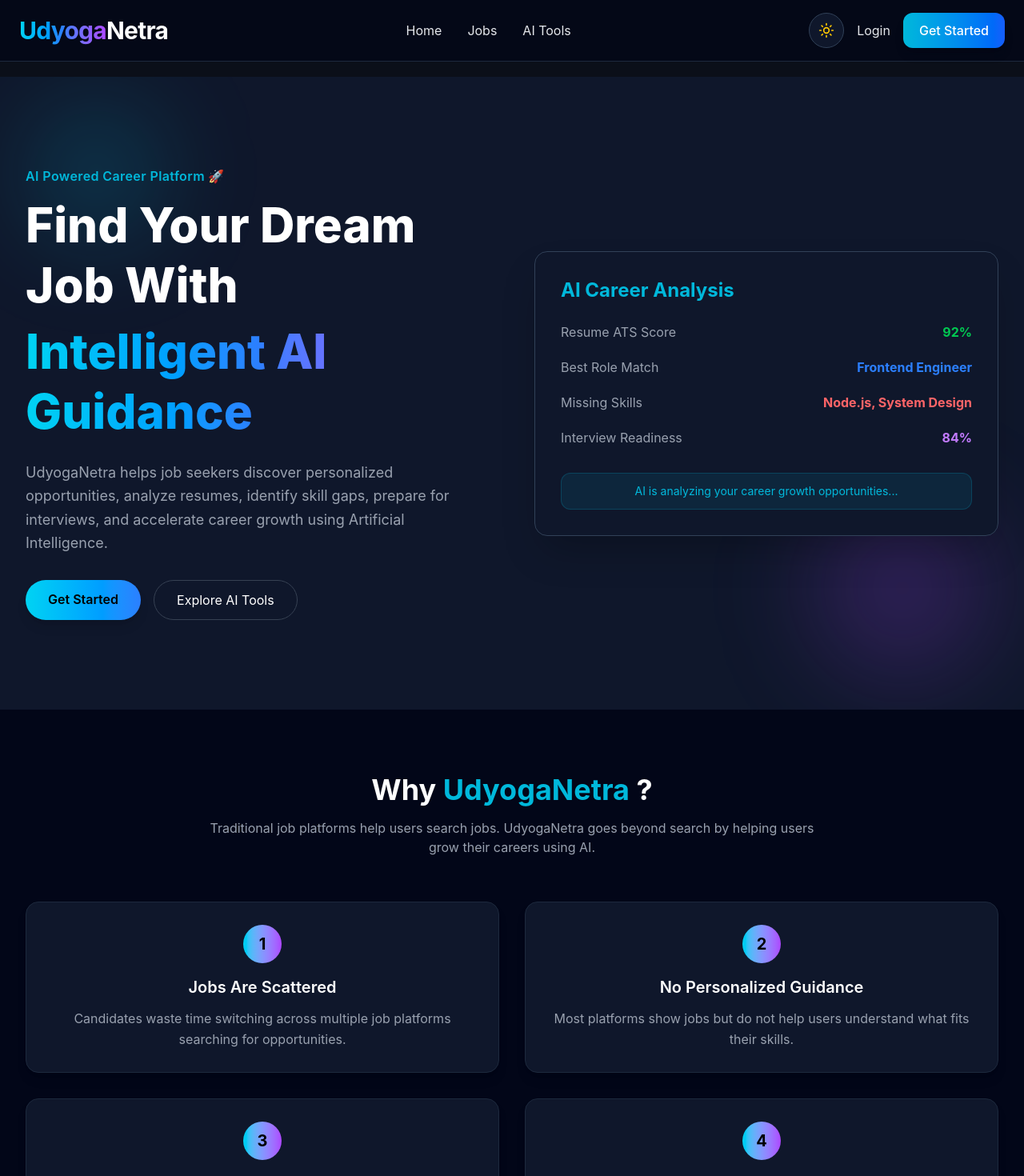
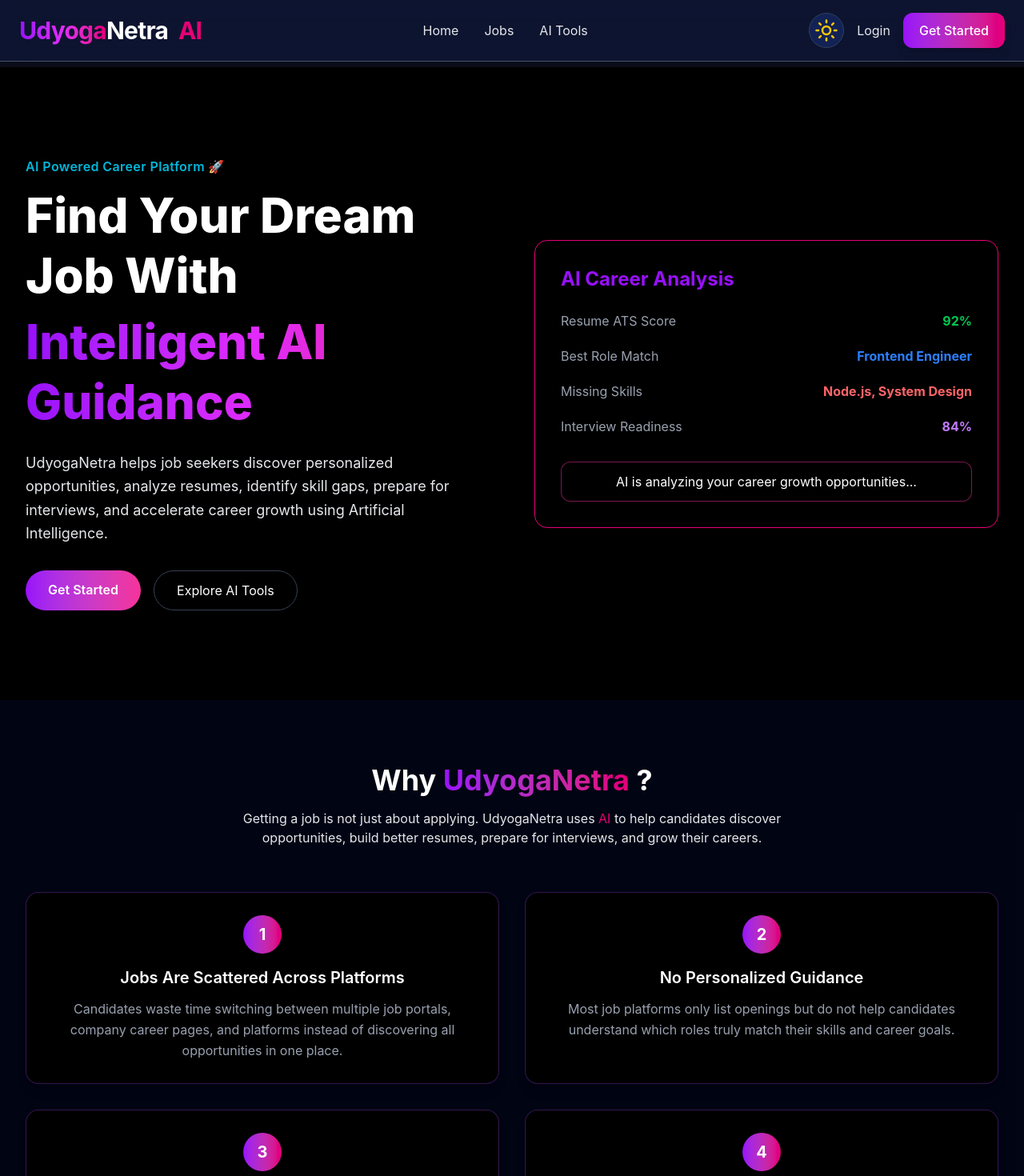
Before and after one commit to ramusiripalli/udyoganetra-ai, a React app in the folder frontend/: page / in a window 1280 px wide. Shown: the top 1470 px of the page at 80% size. Built offline with nearby package versions, Linux system fonts and the light colour scheme; the HTML template or start-up script is replaced by a standard one.

Commit message:
Style: FrontEnd- NavBar hero Section WhyUdyoganetra made beautiful

```diff
--- a/frontend/src/App.jsx
+++ b/frontend/src/App.jsx
@@ -17,20 +17,13 @@
       {/* Main Theme Wrapper */}
 
       <div
-        className="
-        min-h-screen
-        bg-white
-        dark:bg-[#0B0F19]
-        text-black
-        dark:text-white
-        transition-all duration-500
-        "
-      >
+        className="min-h-screen bg-white dark:bg-[#0b0c19] text-black dark:text-white
+        transition-all duration-500">
         {/* Global Navbar */}
         <Navbar />
 
         {/* Padding so navbar does not overlap */}
-        <main className="pt-24">
+        <main className="pt-21">
           <Routes>
             <Route path="/" element={<Landing />} />
             <Route path="/login" element={<Login />} />
--- a/frontend/src/components/LandingPage/HeroSection.jsx
+++ b/frontend/src/components/LandingPage/HeroSection.jsx
@@ -4,11 +4,6 @@
 const HeroSection = () => {
   return (
     <section className="relative px-6 sm:px-8 py-20 md:py-28 max-w-7xl mx-auto flex flex-col md:flex-row items-center justify-between gap-14 overflow-hidden">
-
-      {/* Background Glow */}
-      <div className="absolute top-10 left-10 w-40 h-40 bg-cyan-400/20 blur-3xl rounded-full"></div>
-      <div className="absolute bottom-10 right-10 w-56 h-56 bg-purple-500/20 blur-3xl rounded-full"></div>
-
       {/* Left Content */}
       <motion.div
         className="w-full md:w-1/2 relative z-10"
@@ -24,12 +19,12 @@
 
           Find Your Dream Job With
 
-          <span className="block bg-gradient-to-r from-cyan-400 via-blue-500 to-purple-500 text-transparent bg-clip-text mt-2">
+          <span className="block bg-gradient-to-r from-purple-600 via-fuchsia-500 to-pink-600 text-transparent bg-clip-text mt-2">
             Intelligent AI Guidance
           </span>
         </h1>
 
-        <p className="mt-6 text-gray-600 dark:text-gray-400 text-base sm:text-lg leading-relaxed max-w-xl">
+        <p className="mt-6 text-gray-900 dark:text-gray-200 text-base sm:text-lg leading-relaxed max-w-xl">
           UdyogaNetra helps job seekers discover personalized opportunities,
           analyze resumes, identify skill gaps, prepare for interviews,
           and accelerate career growth using Artificial Intelligence.
@@ -39,7 +34,7 @@
 
           <Link
             to="/register"
-            className="px-7 py-3 rounded-full font-semibold bg-gradient-to-r from-cyan-400 to-blue-500 text-black shadow-lg hover:scale-105 transition duration-300"
+            className="px-7 py-3 rounded-full font-semibold bg-gradient-to-r from-purple-600 to-pink-500 text-white shadow-lg hover:scale-105 transition duration-300"
           >
             Get Started
           </Link>
@@ -61,9 +56,9 @@
         animate={{ x: 0, opacity: 1 }}
         transition={{ duration: 1.2 }}
       >
-        <div className="rounded-2xl p-8 bg-white dark:bg-slate-900 border border-gray-200 dark:border-slate-700 shadow-2xl backdrop-blur-xl">
+        <div className="rounded-2xl p-8 bg-white dark:bg-black/90 border border-pink-600 dark:border-pink-600 shadow-2xl backdrop-blur-xl">
 
-          <h3 className="text-2xl font-bold text-cyan-500 mb-6">
+          <h3 className="text-2xl font-bold text-purple-600 mb-6">
             AI Career Analysis
           </h3>
 
@@ -103,8 +98,8 @@
 
           </div>
 
-          <div className="mt-8 p-3 rounded-xl bg-cyan-500/10 border border-cyan-500/20">
-            <p className="text-sm text-cyan-500 text-center">
+          <div className="mt-8 p-3 rounded-xl bg-white dark:bg-black border border-pink-500/50">
+            <p className="text-md text-pink-600  dark:text-white text-center">
               AI is analyzing your career growth opportunities...
             </p>
           </div>
--- a/frontend/src/components/LandingPage/WhyUdyogaNetra.jsx
+++ b/frontend/src/components/LandingPage/WhyUdyogaNetra.jsx
@@ -2,26 +2,26 @@
 
 const problems = [
   {
-    title: "Jobs Are Scattered",
-    desc: "Candidates waste time switching across multiple job platforms searching for opportunities."
+    title: "Jobs Are Scattered Across Platforms",
+    desc: "Candidates waste time switching between multiple job portals, company career pages, and platforms instead of discovering all opportunities in one place."
   },
   {
     title: "No Personalized Guidance",
-    desc: "Most platforms show jobs but do not help users understand what fits their skills."
+    desc: "Most job platforms only list openings but do not help candidates understand which roles truly match their skills and career goals."
   },
   {
     title: "Poor Resume Quality",
-    desc: "Many candidates fail ATS screening because resumes are not optimized correctly."
+    desc: "Many candidates fail ATS screening because resumes are not optimized according to industry standards and recruiter expectations."
   },
   {
     title: "Lack of Interview Preparation",
-    desc: "Job seekers often do not know what questions to prepare before interviews."
+    desc: "Job seekers often struggle in interviews because they do not know what technical or HR questions to prepare beforehand."
   }
 ];
 
 const WhyUdyogaNetra = () => {
   return (
-    <section className="py-20 px-6 sm:px-8 bg-gray-50 dark:bg-slate-950">
+    <section className="py-20 px-6 sm:px-8 bg-gray-50 dark:bg-slate-950/80">
 
       <motion.div
         className="max-w-7xl mx-auto text-center"
@@ -32,12 +32,11 @@
       >
 
         <h2 className="text-3xl sm:text-4xl font-bold text-gray-900 dark:text-white">
-          Why <span className="text-cyan-500">UdyogaNetra</span> ?
+          Why <span className="bg-linear-to-r from-purple-600  to-pink-600 text-transparent bg-clip-text">UdyogaNetra</span> ?
         </h2>
 
-        <p className="mt-4 text-gray-600 dark:text-gray-400 max-w-3xl mx-auto">
-          Traditional job platforms help users search jobs.
-          UdyogaNetra goes beyond search by helping users grow their careers using AI.
+        <p className="mt-4 text-gray-600 dark:text-gray-200 max-w-3xl mx-auto">
+          Getting a job is not just about applying. UdyogaNetra uses <span className="text-pink-600">AI</span> to help candidates discover opportunities, build better resumes, prepare for interviews, and grow their careers.
         </p>
 
         <div className="grid grid-cols-1 md:grid-cols-2 gap-8 mt-14">
@@ -45,14 +44,14 @@
           {problems.map((item, index) => (
             <motion.div
               key={index}
-              className="p-7 rounded-2xl bg-white dark:bg-slate-900 border border-gray-200 dark:border-slate-800 shadow-lg hover:-translate-y-2 transition duration-300"
+              className="p-7 rounded-2xl bg-white dark:bg-black border border-gray-200 dark:border-purple-500/30 shadow-lg hover:-translate-y-2 transition duration-300"
               initial={{ opacity: 0, y: 30 }}
               whileInView={{ opacity: 1, y: 0 }}
               transition={{ delay: index * 0.15 }}
               viewport={{ once: true }}
             >
 
-              <div className="w-12 h-12 rounded-full bg-gradient-to-r from-cyan-400 to-purple-500 flex items-center justify-center text-black font-bold text-xl mb-4 mx-auto">
+              <div className="w-12 h-12 rounded-full bg-gradient-to-r from-purple-600 to-pink-600 flex items-center justify-center text-black dark:text-white font-bold text-xl mb-4 mx-auto">
                 {index + 1}
               </div>
 
--- a/frontend/src/components/common/Navbar.jsx
+++ b/frontend/src/components/common/Navbar.jsx
@@ -13,22 +13,20 @@
       initial={{ y: -60, opacity: 0 }}
       animate={{ y: 0, opacity: 1 }}
       transition={{ duration: 0.8 }}
-      className="
-        fixed top-0 left-0 w-full z-50
-        backdrop-blur-xl
-        bg-white/70 dark:bg-slate-950/70
-        border-b border-gray-200 dark:border-slate-800
-      "
-    >
+      className="fixed top-0 left-0 w-full z-50 backdrop-blur-xl bg-white/70 dark:bg-blue-900/20
+        border-b border-gray-200 dark:border-slate-600">
       <div className="max-w-7xl mx-auto px-6 py-4 flex items-center justify-between">
 
         {/* Logo */}
         <Link to="/" className="text-3xl font-bold tracking-tight">
-          <span className="bg-gradient-to-r from-cyan-400 via-blue-500 to-purple-500 text-transparent bg-clip-text">
+          <span className="bg-gradient-to-r from-purple-600 via-fuchsia-500 to-pink-600 text-transparent bg-clip-text">
             Udyoga
           </span>
           <span className="text-gray-900 dark:text-white">
             Netra
+          </span>
+          <span className="text-pink-600">
+            &nbsp; AI
           </span>
         </Link>
 
@@ -37,7 +35,7 @@
 
           <Link
             to="/"
-            className="text-gray-700 dark:text-gray-200 hover:text-cyan-400 transition
+            className="text-black dark:text-gray-200 hover:text-cyan-400 transition
             relative after:absolute after:w-0 after:h-0.5 after:bg-cyan-400 after:left-0 after:-bottom-1 hover:after:w-full after:transition-all"
           >
             Home
@@ -45,7 +43,7 @@
 
           <Link
             to="/jobs"
-            className="text-gray-700 dark:text-gray-200 hover:text-cyan-400 transition
+            className="text-black dark:text-gray-200 hover:text-cyan-400 transition
             relative after:absolute after:w-0 after:h-0.5 after:bg-cyan-400 after:left-0 after:-bottom-1 hover:after:w-full after:transition-all"
           >
             Jobs
@@ -53,7 +51,7 @@
 
           <Link
             to="/ai-tools"
-            className="text-gray-700 dark:text-gray-200 hover:text-cyan-400 transition
+            className="text-black dark:text-gray-200 hover:text-cyan-400 transition
             relative after:absolute after:w-0 after:h-0.5 after:bg-cyan-400 after:left-0 after:-bottom-1 hover:after:w-full after:transition-all"
           >
             AI Tools
@@ -70,18 +68,18 @@
               w-11 h-11 rounded-full
               flex items-center justify-center
               border border-gray-300 dark:border-slate-700
-              bg-white dark:bg-slate-900
-              hover:scale-105 transition-all cursor-pointer
+              bg-white dark:bg-blue-900/40
+              hover:scale-125 transition-all cursor-pointer
             "
           >
             {theme === "dark" ? (
               <Sun
-                size={20}
+                size={30}
                 className="text-yellow-400 transition-transform hover:rotate-180 duration-300"
               />
             ) : (
               <Moon
-                size={20}
+                size={30}
                 className="text-slate-700 transition-transform hover:-rotate-12 duration-300"
               />
             )}
@@ -106,9 +104,9 @@
             className="
               hidden md:block
               px-5 py-2.5 rounded-xl
-              bg-gradient-to-r from-cyan-500 to-blue-600
+              bg-gradient-to-r from-purple-600  to-pink-600
               text-white font-medium
-              hover:scale-105 transition-all cursor-pointer
+              hover:scale-110 transition-all cursor-pointer
               shadow-lg
             "
           >
@@ -158,7 +156,7 @@
             <button
               className="
                 py-2 rounded-lg
-                bg-blue-600 text-white
+                bg-gradient-to-r from-purple-600  to-pink-600 text-white
               "
             >
               Get Started
--- a/frontend/src/pages/Landing.jsx
+++ b/frontend/src/pages/Landing.jsx
@@ -8,10 +8,8 @@
 
 const Landing = () => {
   return (
-    <div className="min-h-screen bg-white dark:bg-slate-900 text-slate-900 dark:text-white transition-colors duration-300
+    <div className="min-h-screen bg-white dark:bg-black text-slate-900 dark:text-white transition-colors duration-300
       overflow-hidden">
-
-
        <HeroSection />
        <WhyUdyogaNetra />
        <FeaturesSection />
```
